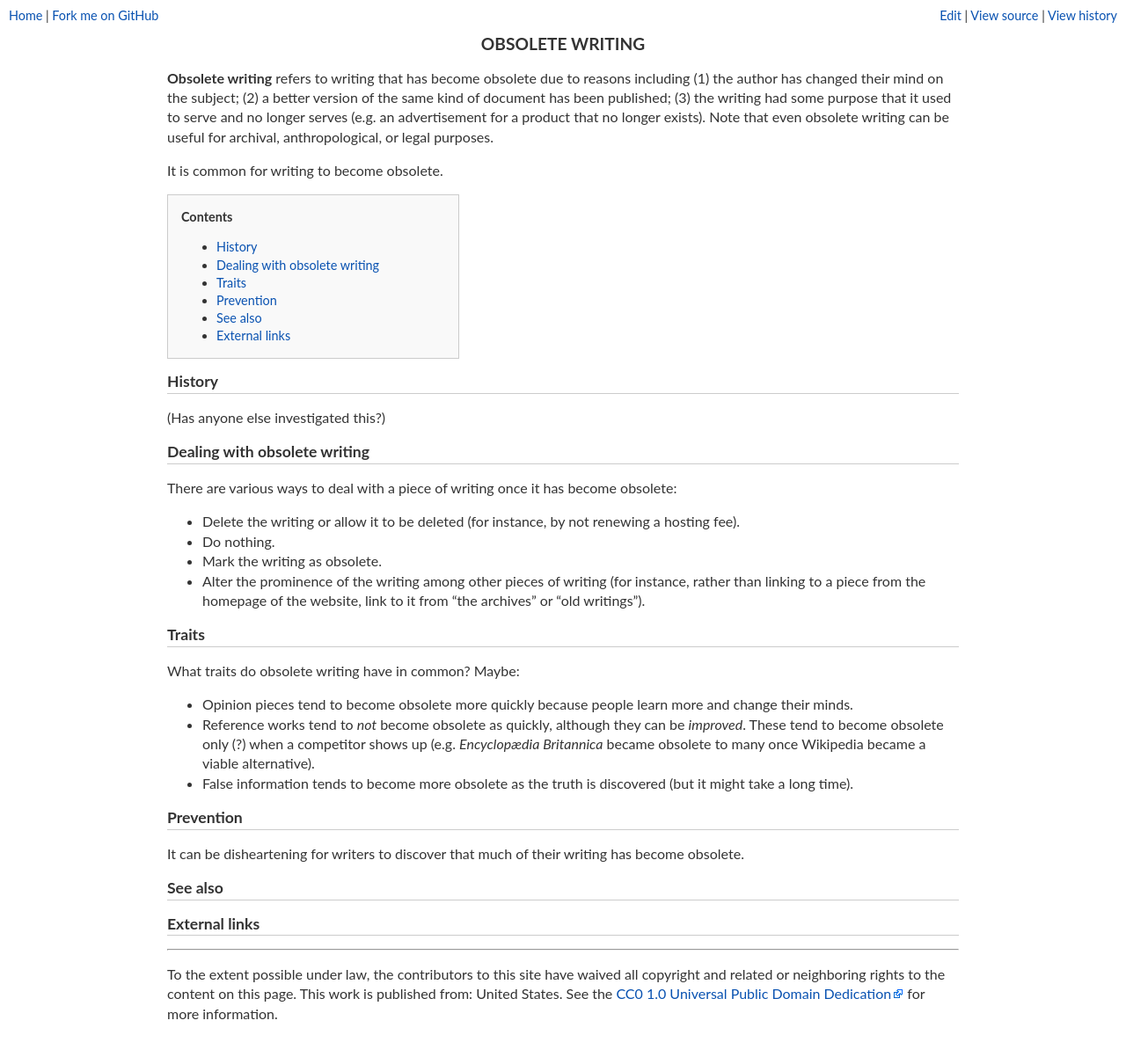
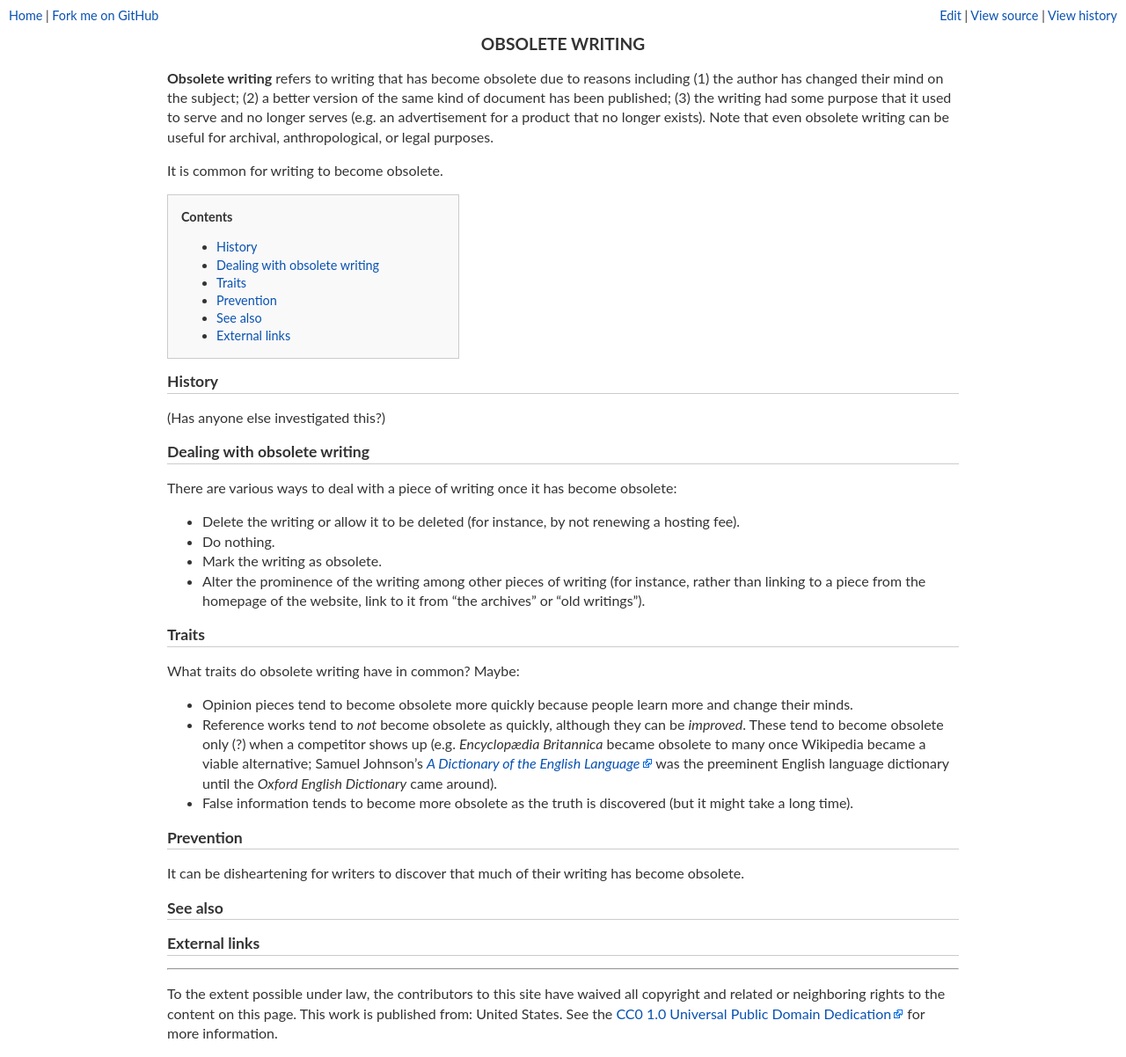
Before and after one commit to riceissa/contentcreation, a Jekyll site: the page built from obsolete-writing.md, in a window 1280 px wide. Shown: the whole page at 88% size. Built offline with Jekyll 4.4.1, drawn with Linux system fonts in a browser that asks for light colours; before the commit the page ends 1180 px from its top, so only the background shows below that.

Commit message:
Add another reference work example

```diff
--- a/obsolete-writing.md
+++ b/obsolete-writing.md
@@ -40,7 +40,11 @@ What traits do obsolete writing have in common? Maybe:
 - Reference works tend to *not* become obsolete as quickly, although
   they can be *improved*. These tend to become obsolete only (?) when
   a competitor shows up (e.g. *Encyclopædia Britannica* became
-  obsolete to many once Wikipedia became a viable alternative).
+  obsolete to many once Wikipedia became a viable alternative; Samuel
+  Johnson's [*A Dictionary of the English
+  Language*](https://en.wikipedia.org/wiki/A_Dictionary_of_the_English_Language)
+  was the preeminent English language dictionary until the *Oxford
+  English Dictionary* came around).
 - False information tends to become more obsolete as the truth is
   discovered (but it might take a long time).
 
```
